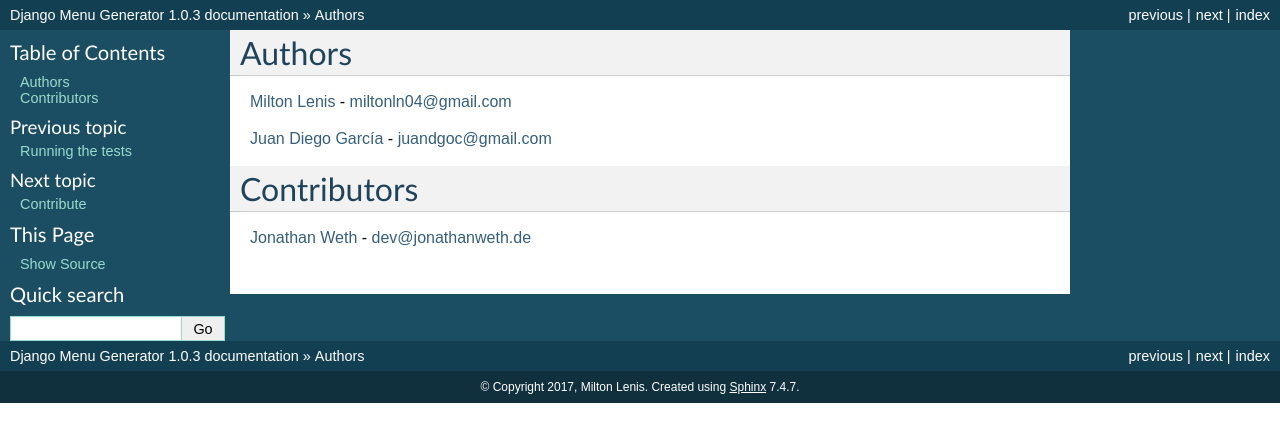
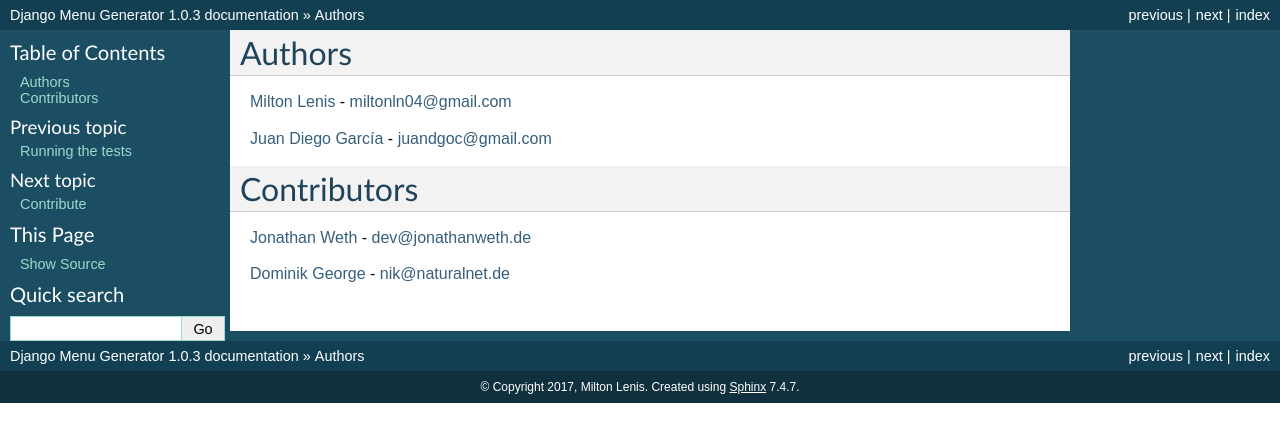
Before and after one commit to LaLogiaDePython/django-menu-generator, a Sphinx documentation site: the page built from docs/authors.rst, in a window 1280 px wide. Shown: the top 442 px of the page. Built offline with Sphinx 7.4.7, drawn with Linux system fonts in a browser that asks for light colours.

Commit message:
Add myself to authors

```diff
--- a/docs/authors.rst
+++ b/docs/authors.rst
@@ -9,3 +9,5 @@ Contributors
 ============
 
 `Jonathan Weth <https://github.com/hansegucker>`__ - dev@jonathanweth.de
+
+`Dominik George <https://www.openhub.net/accounts/Natureshadow>`__ - nik@naturalnet.de
```
Also changed, not shown: AUTHORS.md (+1 -0 lines).
